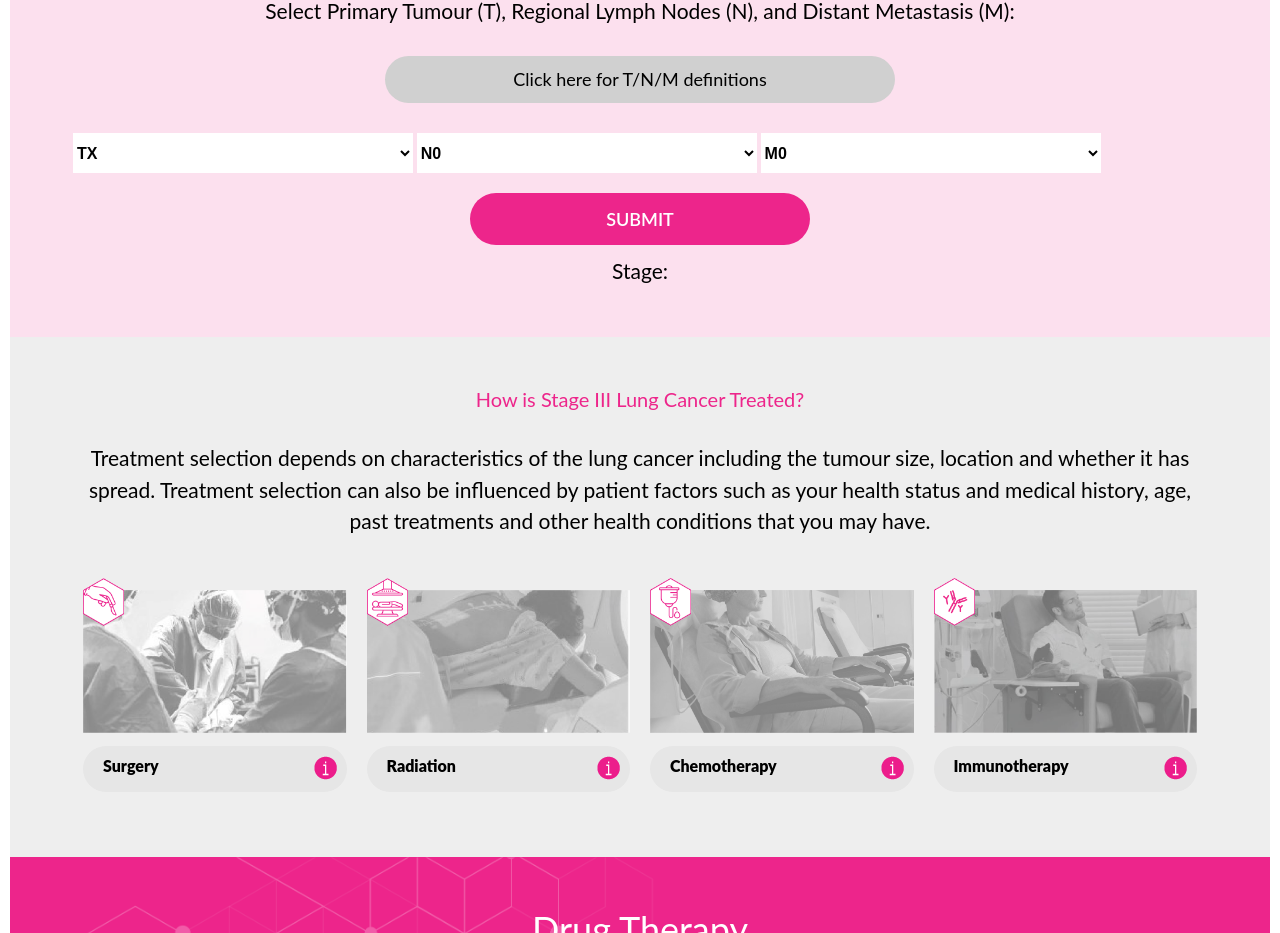
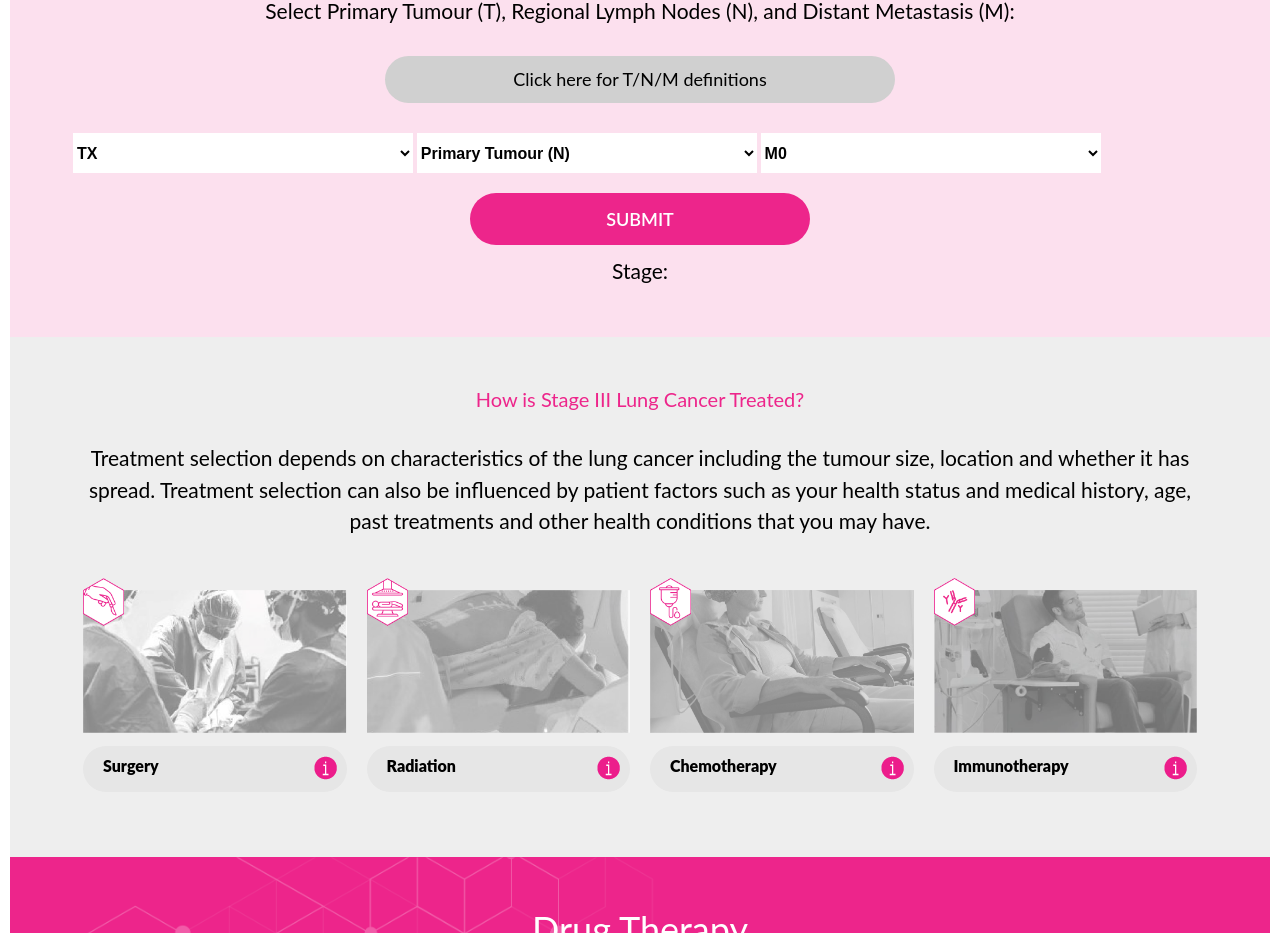
Before and after one commit to TinaHB/jutan88.github.io, a plain HTML site: page CounsellingTool_1.html in a window 1280 px wide. Shown: the part 1480-2413 px from the top of the page. Drawn offline with nearby package versions, Linux system fonts and the light colour scheme; files that its build step writes are made by us from their sources.

Commit message:
Update CounsellingTool_1.html

```diff
--- a/CounsellingTool_1.html
+++ b/CounsellingTool_1.html
@@ -106,7 +106,7 @@
 					<div style="clear: both;"></div>
 						<select class="selectstage" id="select1">
 							<option selected value="TX">TX</option>
-							<option value="Tis">Tis</option>
+							<option value="Tis">Tis - Carcinoma in situ</option>
 							<option value="T1mi">T1mi</option>
 						    <option value="T1a">T1a</option>
 							<option value="T1b">T1b</option>
@@ -117,10 +117,11 @@
 							<option value="T4">T4</option>
 						</select>
 						<select class="selectstage" id="select2" >
-							<option selected value="N0">N0</option>
-							<option value="N1">N1</option>
-							<option value="N2">N2</option>
-							<option value="N3">N3</option>
+							<option selected> Primary Tumour (N)</option>
+							<option value="N0">N0 - No regional lymph node metastasis</option>
+							<option value="N1">N1 - Metastasis in ipsilateral peribronchial and/or ipsilateral hilar lymph nodes and intrapulmonary nodes, including involvement by direct extension</option>
+							<option value="N2">N2 - Metastasis in ipsilateral mediastinal and/or subcarinal lymph node(s)</option>
+							<option value="N3">N3 - Metastasis in contralateral mediastinal, contralateral hilar, ipsilateral or contralateral scalene or supraclavicular lymph node(s)</option>
 						</select>
 						<select class="selectstage" id="select3" >
 							<option selected value="M0">M0</option>
```
